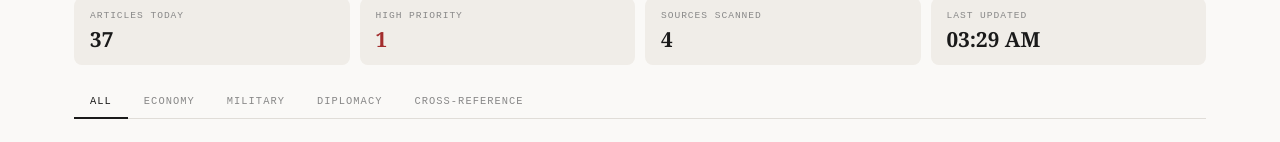
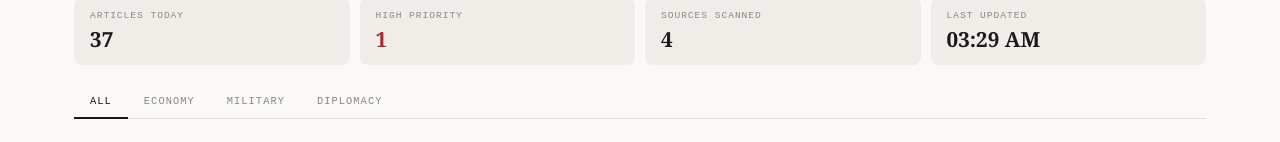
Before and after one commit to hunterblanke/sino-intel, a Next.js app: page / in a window 1280 px wide. Shown: the part 162-304 px from the top of the page. Built offline with nearby package versions, Linux system fonts and the light colour scheme.

Commit message:
Update index.js

```diff
--- a/pages/index.js
+++ b/pages/index.js
@@ -7,7 +7,6 @@ const CATEGORY_META = {
   economy:           { label: "Economy",           color: "#185FA5" },
   military:          { label: "Military",           color: "#A32D2D" },
   foreign_relations: { label: "Foreign Relations",  color: "#3B6D11" },
-  cross_reference:   { label: "Cross-Reference",    color: "#854F0B" },
 };
 
 const SEV_COLOR    = { high: "#A32D2D", medium: "#854F0B", low: "#185FA5" };
@@ -75,7 +74,7 @@ export default function Home() {
         </div>
 
         <nav className={styles.tabs}>
-          {[["all","All"],["economy","Economy"],["military","Military"],["foreign_relations","Diplomacy"],["cross_reference","Cross-Reference"]].map(([key, label]) => (
+          {[["all","All"],["economy","Economy"],["military","Military"],["foreign_relations","Diplomacy"]].map(([key, label]) => (
             <button
               key={key}
               className={`${styles.tab} ${active === key ? styles.tabActive : ""}`}
@@ -142,7 +141,7 @@ function MetricCard({ label, value, accent }) {
 }
 
 function ArticleCard({ article }) {
-  const meta = CATEGORY_META[article.category] || CATEGORY_META.cross_reference;
+  const meta = CATEGORY_META[article.category] || CATEGORY_META.economy;
   return (
     <article className={styles.articleCard}>
       <div className={styles.cardTag} style={{ color: meta.color }}>
```
